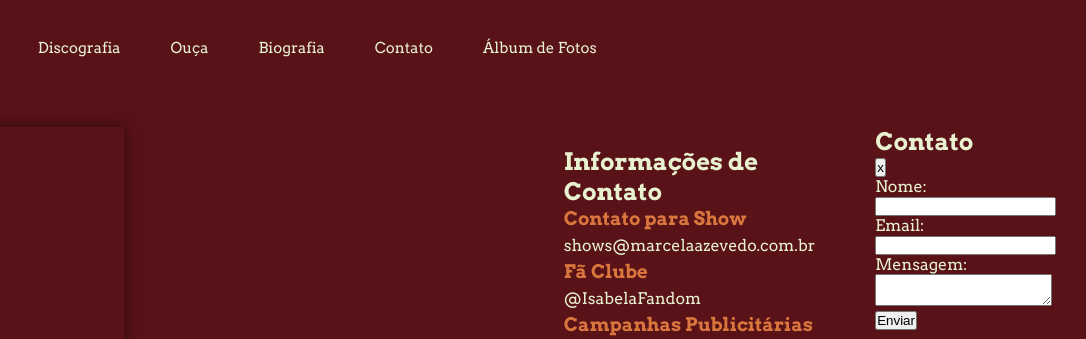
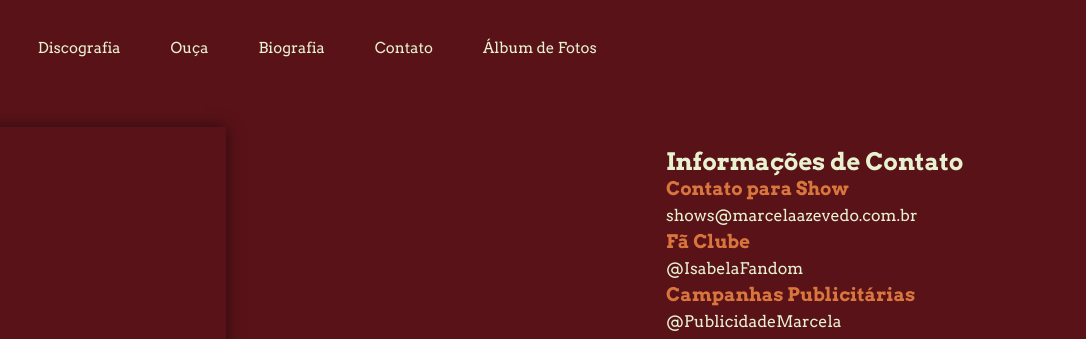
Before and after one commit to heloisatl/Trabalho-Sertanejo, a plain HTML site: page sertanejo-main/Trabalho2-Sertanejo/Contato.html in a window 1280 px wide. Both pictures are taken after a click on the link "Deseja mandar uma mensagem?". Shown: the top 339 px of the page, 194-1280 px from the left. Drawn offline with Linux system fonts and the light colour scheme.

Commit message:
Update Contato.html

```diff
--- a/sertanejo-main/Trabalho2-Sertanejo/Contato.html
+++ b/sertanejo-main/Trabalho2-Sertanejo/Contato.html
@@ -9,19 +9,12 @@
     <link rel="preconnect" href="https://fonts.gstatic.com" crossorigin>
     <link href="https://fonts.googleapis.com/css2?family=Arvo:ital,wght@0,400;0,700;1,400;1,700&display=swap" rel="stylesheet">
     <link rel="stylesheet" href="https://cdnjs.cloudflare.com/ajax/libs/font-awesome/6.0.0-beta3/css/all.min.css">
-
     <script>
         function showForm() {
             document.getElementById('contact-form').style.display = 'block';
-            document.getElementById('overlay').style.display = 'block';
-        }
-
-        function hideForm() {
-            document.getElementById('contact-form').style.display = 'none';
-            document.getElementById('overlay').style.display = 'none';
+            document.getElementById('message-link').style.display = 'none';
         }
     </script>
-
 </head>
 <body>
 
@@ -33,7 +26,7 @@
             <a href="Ouca.html">Ouça</a>
             <a href="Biografia.html">Biografia</a>
             <a href="Contato.html">Contato</a>
-            <a href="AlbumFotos.html">Álbum de Fotos</a>
+            <a href="album.html">Álbum de Fotos</a>
         </nav>
     </header>
 
@@ -109,27 +102,6 @@
             <p class="social-nome">Marcela Azevedo</p>
         </div>
 
-
-    <div id="overlay" class="overlay"></div>
-
-    <div id="contact-form" class="contact-form">
-        <div class="form-header">
-            <h2>Contato</h2>
-            <button onclick="hideForm()">x</button>
-        </div>
-        <form action="enviar_contato.php" method="post">
-            <label for="name">Nome:</label>
-            <input type="text" id="name" name="name" required>
-
-            <label for="email">Email:</label>
-            <input type="email" id="email" name="email" required>
-
-            <label for="message">Mensagem:</label>
-            <textarea id="message" name="message" required></textarea>
-
-            <button type="submit">Enviar</button>
-        </form>
-
     </div>
 </body>
 </html>
```
